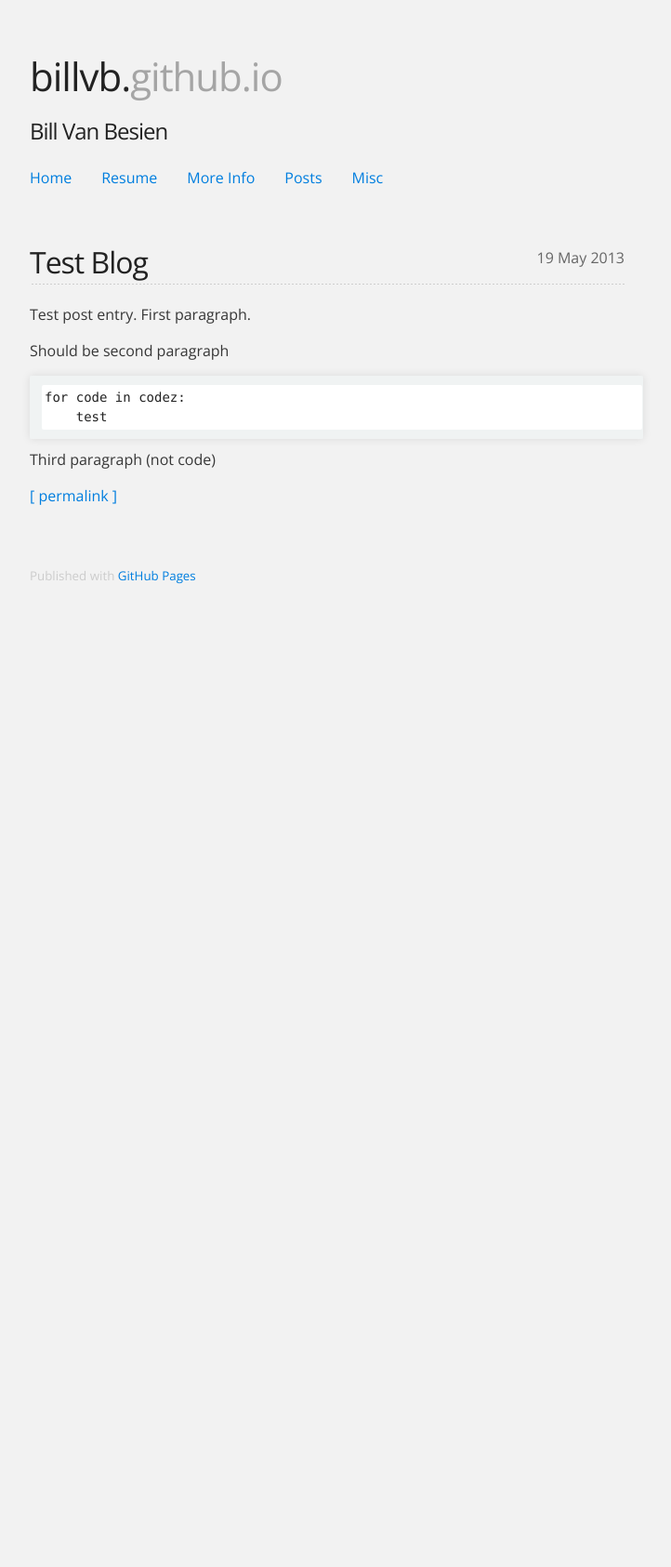
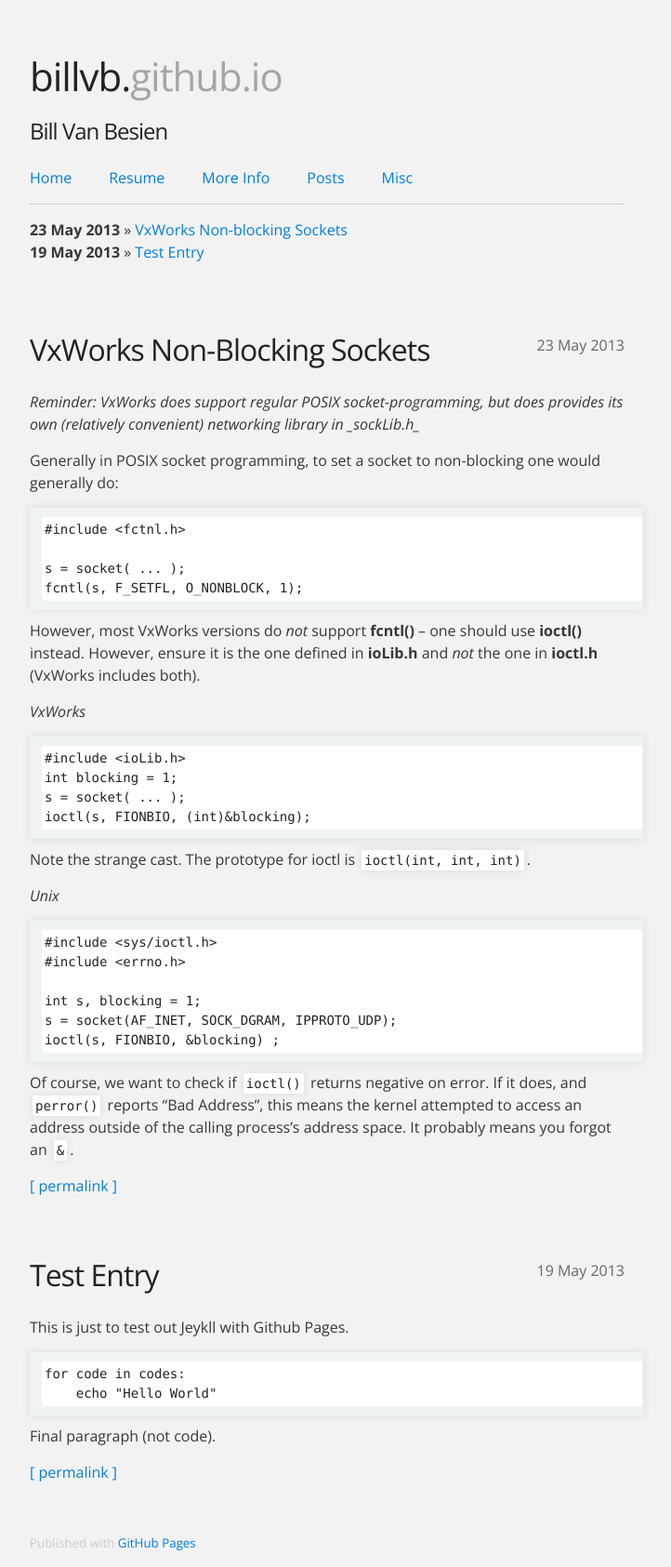
Before and after one commit to billvb/billvb.github.io, a Jekyll site: the page built from posts/index.md, in a window 1280 px wide. Shown: the whole page at 93% size, without its empty margins (288-1010 px from the left). Built offline with Jekyll 4.4.1, drawn with Linux system fonts in a browser that asks for light colours; nearby versions of some CDN libraries; before the commit the page ends 900 px from its top, so only the background shows below that.

Commit message:
Added new blogpost and several changes to stylesheet

```diff
--- a/_layouts/base.html
+++ b/_layouts/base.html
@@ -46,7 +46,7 @@ $(document).ready(function () {
     <li><a href="/misc">Misc</a></li>
 </ul>
 </menu>
-
+<hr />
 </header>
 </div>
 
--- a/_posts/2013-05-19-test.md
+++ b/_posts/2013-05-19-test.md
@@ -1,16 +1,14 @@
 ---
-title: Test Blog
+title: Test Entry
 layout: base
 ---
 
-## Test Blog
+## Test Entry
 
-Test post entry. First paragraph.
+This is just to test out Jeykll with Github Pages.
 
-Should be second paragraph
-
-    for code in codez:
-        test
+    for code in codes:
+        echo "Hello World"
 
 
-Third paragraph (not code)
+Final paragraph (not code).
--- /dev/null
+++ b/_posts/2013-05-23-vxworks-non-blocking-sockets.md
@@ -0,0 +1,38 @@
+---
+title: VxWorks Non-blocking Sockets
+layout: base
+---
+
+## VxWorks Non-Blocking Sockets
+
+*Reminder: VxWorks does support regular POSIX socket-programming, but does provides its own (relatively convenient) networking library in _sockLib.h_*
+
+Generally in POSIX socket programming, to set a socket to non-blocking one would generally do:
+
+
+    #include <fctnl.h>
+
+    s = socket( ... );
+    fcntl(s, F_SETFL, O_NONBLOCK, 1);
+
+However, most VxWorks versions do *not* support **fcntl()** -- one should use **ioctl()** instead. However, ensure it is the one defined in **ioLib.h** and *not* the one in **ioctl.h** (VxWorks includes both).
+
+*VxWorks*
+
+    #include <ioLib.h>
+    int blocking = 1;
+    s = socket( ... );
+    ioctl(s, FIONBIO, (int)&blocking);
+
+Note the strange cast. The prototype for ioctl is `ioctl(int, int, int)`.
+
+*Unix*
+
+    #include <sys/ioctl.h>
+    #include <errno.h>
+
+    int s, blocking = 1;
+    s = socket(AF_INET, SOCK_DGRAM, IPPROTO_UDP);
+    ioctl(s, FIONBIO, &blocking) ;
+
+Of course, we want to check if `ioctl()` returns negative on error. If it does, and `perror()` reports "Bad Address", this means the kernel attempted to access an address outside of the calling process's address space. It probably means you forgot an `&`.
--- a/posts/index.md
+++ b/posts/index.md
@@ -3,7 +3,26 @@ title: Posts
 layout: base
 ---
 
+<style>
+table {
+ border: 0;
+ padding: 0;
+ margin: 0;
+}
+td, tr {
+ border: 0;
+ margin: 0;
+ padding: 0;
+}
+</style>
+<table>
 {% for post in site.posts %}
+<tr><td><b>{{ post.date | date_to_string }}</b></td><td>&nbsp;&raquo;&nbsp;<a href="#{{post.date}}">{{ post.title }}</a></td></tr>
+{% endfor %}
+</table>
+<br>
+{% for post in site.posts %}
+<a name="{{ post.date }}"> </a>
 <div class="post_entry">
 <span class="date">{{ post.date | date_to_string }}</span>
 
--- a/stylesheets/stylesheet.css
+++ b/stylesheets/stylesheet.css
@@ -37,22 +37,33 @@ footer, header, hgroup, menu, nav, section {
 
 menu ul {
     overflow: hidden;
+    margin-left: -20px;
 }
 
 menu ul li {
     list-style-type: none;
     float: left;
+    margin: 0;
     padding: 0;
-    margin-left: 0;
-    margin-right: 5%;
 }
 
+menu ul li a {
+    display: block;
+    font-weight: 400;
+    padding-left: 20px;
+    padding-right: 20px;
+}
+
+.post_entry {
+    padding-top: 10px;
+    padding-bottom: 10px;
+}
 .post_entry .date{
     float: right;
     color: #666;
     font-weight: 300;
     font-family: 'Open Sans', sans-serif;
-    margin-top: 7px;
+    margin-top: 17px;
     display: block;
 }
 
@@ -87,6 +98,10 @@ body {
   -webkit-font-smoothing: antialiased;
 }
 
+b {
+  font-weight: 700;
+}
+
 h1, h2, h3, h4, h5, h6 {
   margin: 10px 0;
   font-weight: 700;
@@ -113,7 +128,7 @@ h1 {
 h2 {
   padding-bottom: 10px;
   font-size: 32px;
-  background: url('../images/bg_hr.png') repeat-x bottom;
+  /* background: url('../images/bg_hr.png') repeat-x bottom; */
 }
 
 h3 {
@@ -138,6 +153,7 @@ p {
 
 footer p {
   color: #ccc;
+  padding-top: 20px;
   font-size: 10pt;
 }
 
@@ -272,7 +288,8 @@ hr {
   height: 1px;
   margin-bottom: 5px;
   border: none;
-  background: url('../images/bg_hr.png') repeat-x center;
+  border-bottom: 1px solid #ccc;
+  /* background: url('../images/bg_hr.png') repeat-x center; */
 }
 
 table {
@@ -314,7 +331,7 @@ Full-Width Styles
 .inner {
   position: relative;
   max-width: 640px;
-  padding: 20px 10px;
+  padding: /* 20px */ 0px 10px;
   margin: 0 auto;
 }
 
@@ -410,7 +427,7 @@ Full-Width Styles
 }
 
 #main_content {
-  padding-top: 20px;
+  /* padding-top: 20px; */
 }
 
 #footer_wrap {
```
Also changed, not shown: index.md (+2 -6 lines), 1 other file.
